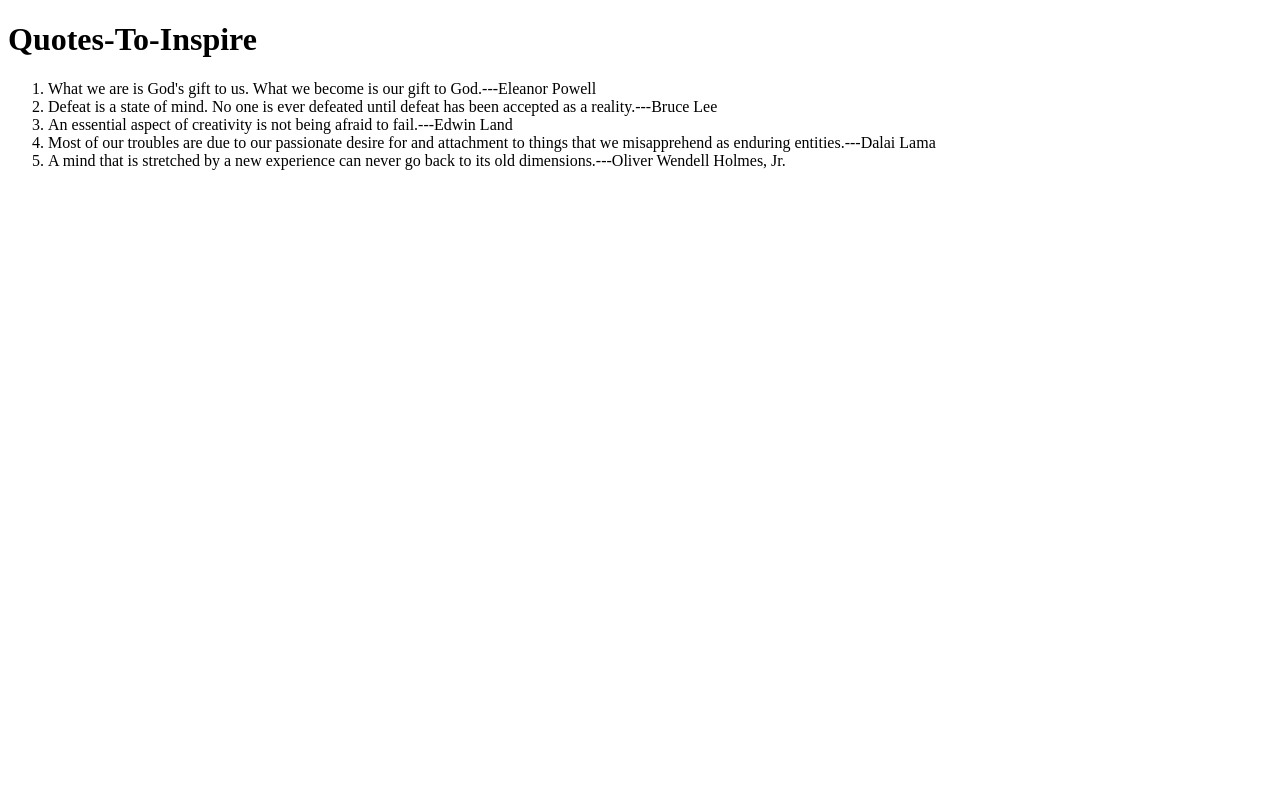
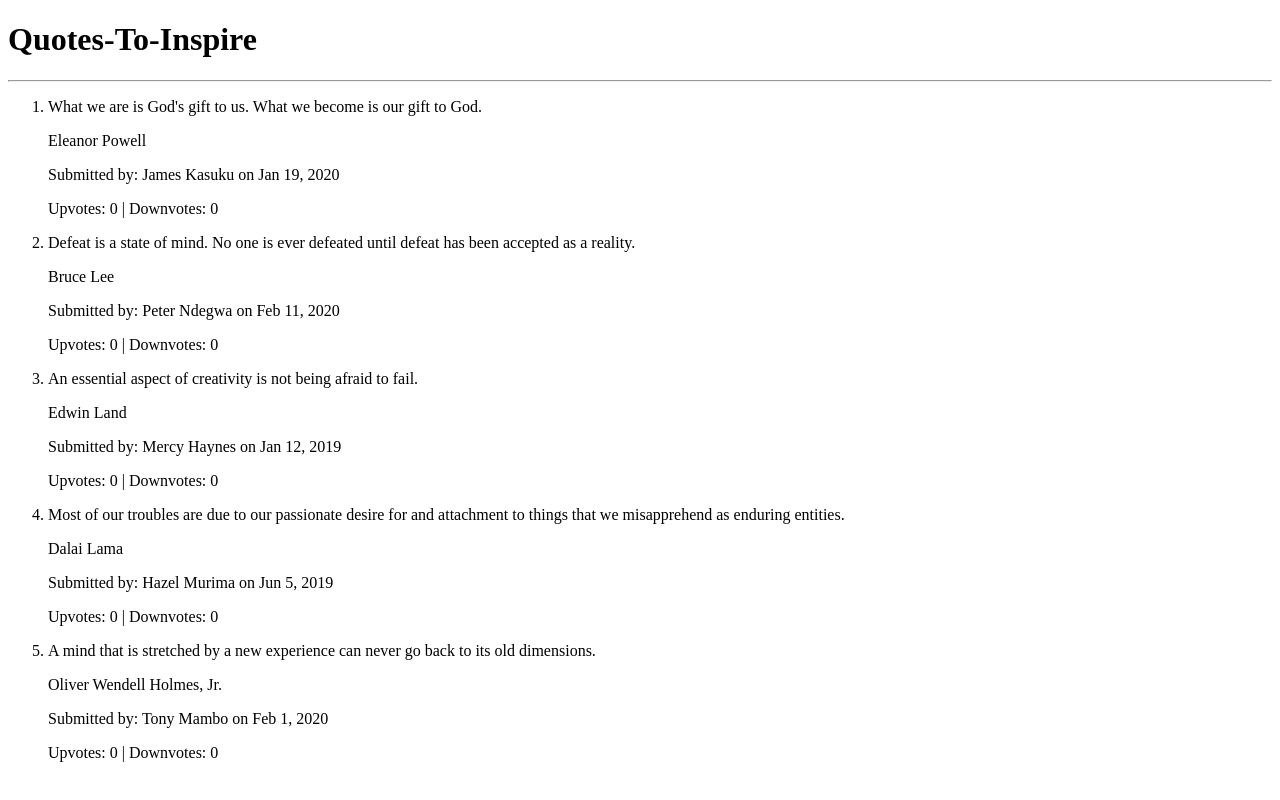
Before and after one commit to PeterKingori/Quotes-To-Inspire, an Angular app: page / in a window 1280 px wide. Built offline with nearby package versions, Linux system fonts and the light colour scheme.

Commit message:
Create a quote-details component and import the Input module and the Quote class in quote.details.component.ts. Also use input property binding to pass data from the parent component QuoteComponent to the child component QuoteDetailsComponent and display the data in quote-details.component.html

```diff
--- a/src/app/app.component.html
+++ b/src/app/app.component.html
@@ -3,6 +3,7 @@
 </header>
 
 <main>
+  <hr>
   <app-quote></app-quote>
 </main>
 
--- a/src/app/app.module.ts
+++ b/src/app/app.module.ts
@@ -4,11 +4,13 @@ import { NgModule } from '@angular/core';
 import { AppRoutingModule } from './app-routing.module';
 import { AppComponent } from './app.component';
 import { QuoteComponent } from './quote/quote.component';
+import { QuoteDetailsComponent } from './quote-details/quote-details.component';
 
 @NgModule({
   declarations: [
     AppComponent,
-    QuoteComponent
+    QuoteComponent,
+    QuoteDetailsComponent
   ],
   imports: [
     BrowserModule,
--- /dev/null
+++ b/src/app/quote-details/quote-details.component.html
@@ -0,0 +1,5 @@
+<div>
+  <p>{{quote.author}}</p>
+  <p>Submitted by: {{quote.submittedBy}} on {{quote.submittedOn|date}}</p>
+  <p>Upvotes: {{quote.upvotes}} | Downvotes: {{quote.downvotes}}</p>
+</div>
--- /dev/null
+++ b/src/app/quote-details/quote-details.component.ts
@@ -0,0 +1,17 @@
+import { Component, OnInit, Input } from '@angular/core';
+import { Quote } from '../quote';
+
+@Component({
+  selector: 'app-quote-details',
+  templateUrl: './quote-details.component.html',
+  styleUrls: ['./quote-details.component.css']
+})
+export class QuoteDetailsComponent implements OnInit {
+
+  @Input() quote: Quote;
+  constructor() { }
+
+  ngOnInit() {
+  }
+
+}
--- a/src/app/quote/quote.component.html
+++ b/src/app/quote/quote.component.html
@@ -1,5 +1,8 @@
 <div>
   <ol>
-    <li *ngFor='let quote of quotes'>{{quote.text}}{{'---'}}{{quote.author}}</li>
+    <li *ngFor='let quote of quotes'>
+      {{quote.text}}
+      <app-quote-details [quote]='quote'></app-quote-details>
+    </li>
   </ol>
 </div>
```
Also changed, not shown: src/app/quote-details/quote-details.component.css (added), 1 other file (tests, documents, lock files or other folders).
